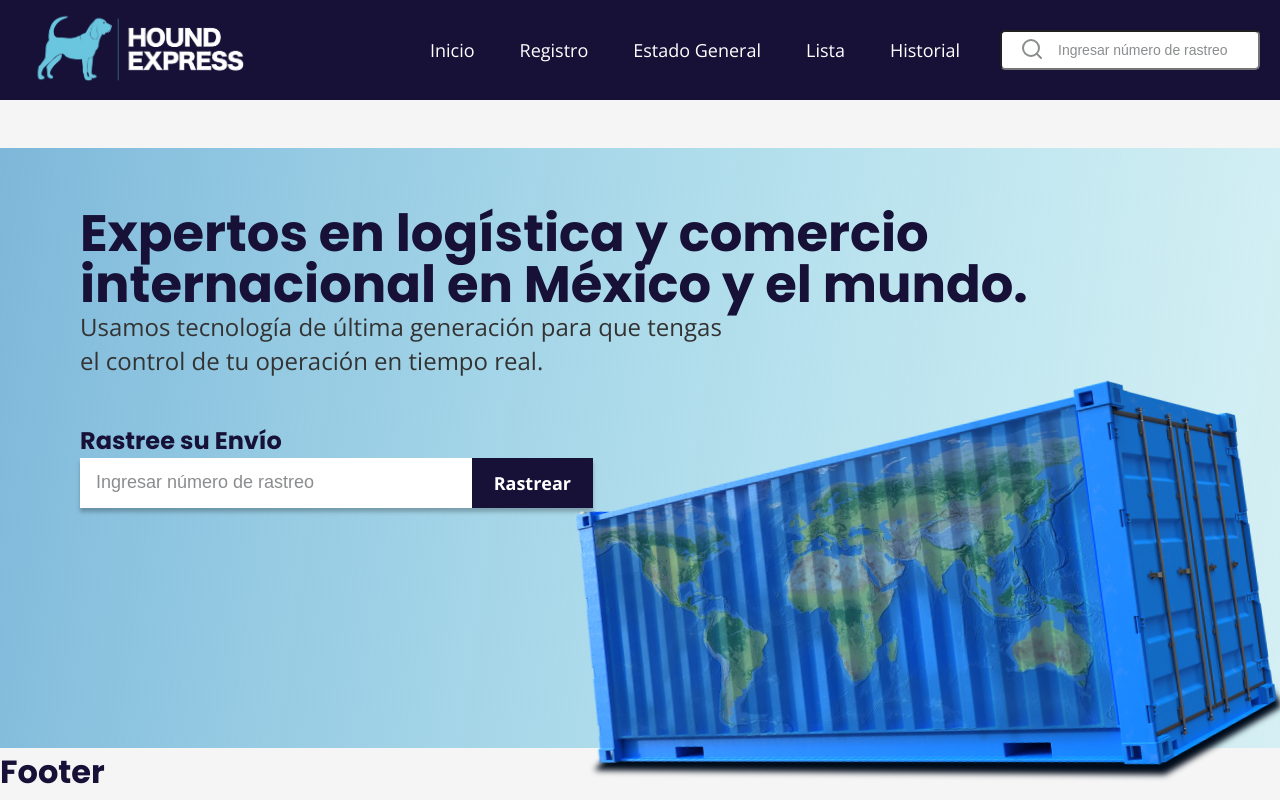
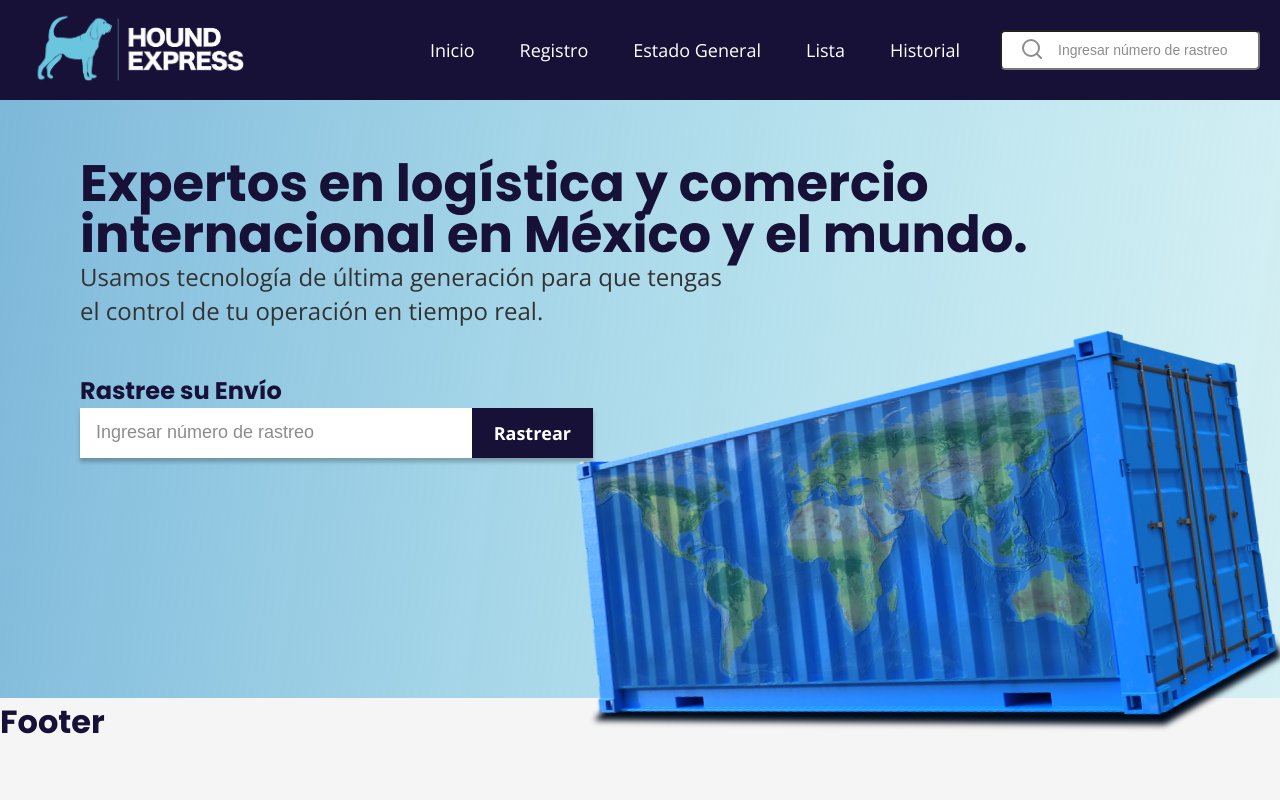
Before and after one commit to ego-mejia/hound-express-react, a React (Vite) app: page / in a window 1280 px wide. Built offline with nearby package versions, Linux system fonts and the light colour scheme.

Commit message:
fixed top margin for banner section

```diff
--- a/src/components/Banner/style.ts
+++ b/src/components/Banner/style.ts
@@ -5,7 +5,7 @@ export const Main = styled.section`
 
     display: flex;
     flex-direction: column;
-    margin-top: 100px;
+    margin-top: 50px;
     position: relative;
     /* padding-top: 50px; */
     align-items: center;
```
